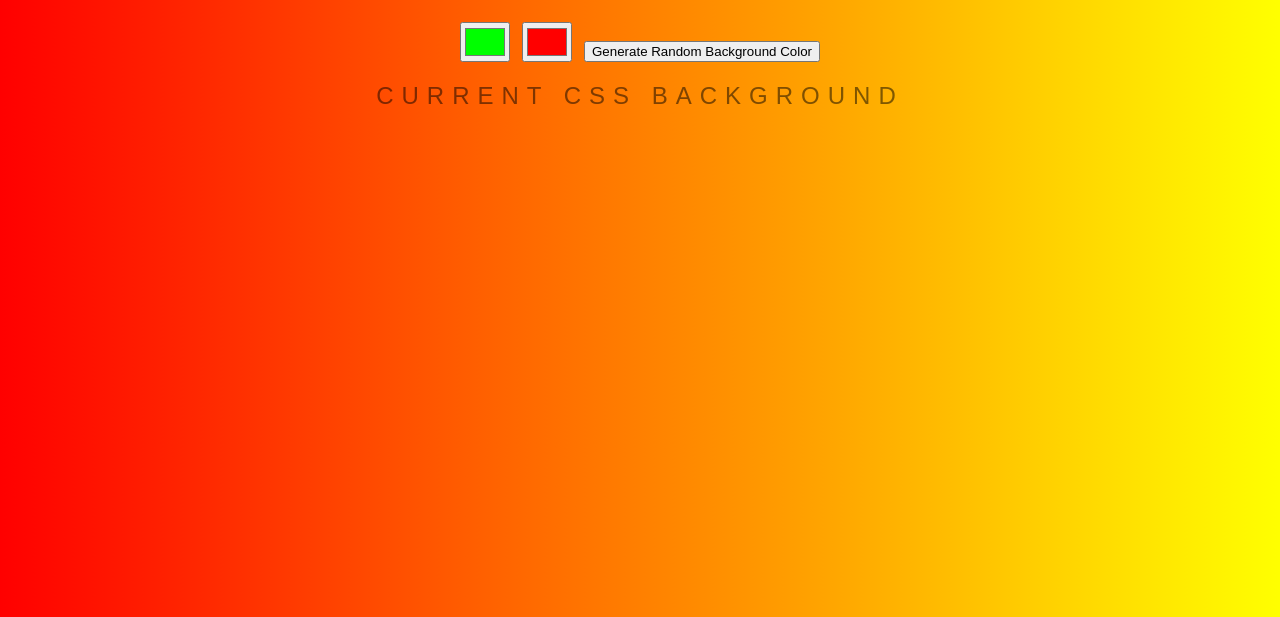
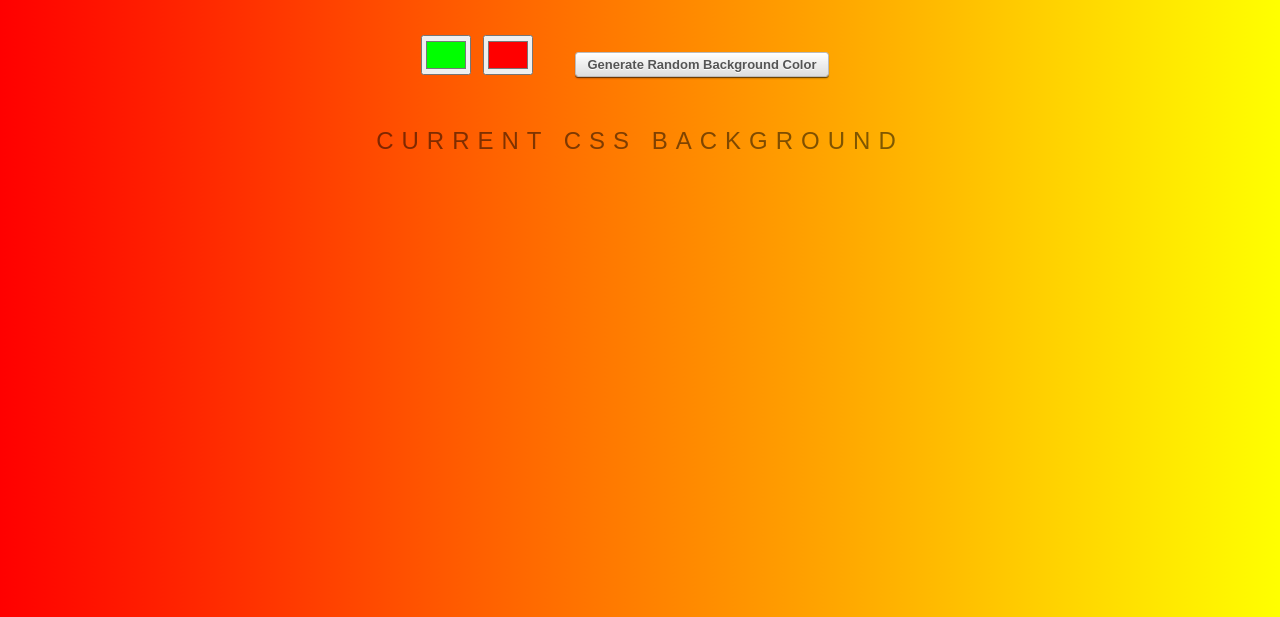
Before and after one commit to D-Ram1/background-generator, a website: page index.html in a window 1280 px wide. Shown: the part 183-800 px from the top of the page. Drawn offline with Linux system fonts and the light colour scheme.

Commit message:
updated html coding

```diff
--- a/index.html
+++ b/index.html
@@ -8,7 +8,7 @@
 		<h1>Background Generator</h1>
 		<input class="color1" type="color" name="color1" value="#00ff00">
 		<input class="color2" type="color" name="color2" value="#ff0000">
-		<button>Generate Random Background Color</button>
+		<button class="small button">Generate Random Background Color</button>
 		<h2>Current CSS Background</h2>
 		<h3></h3>
 
```
